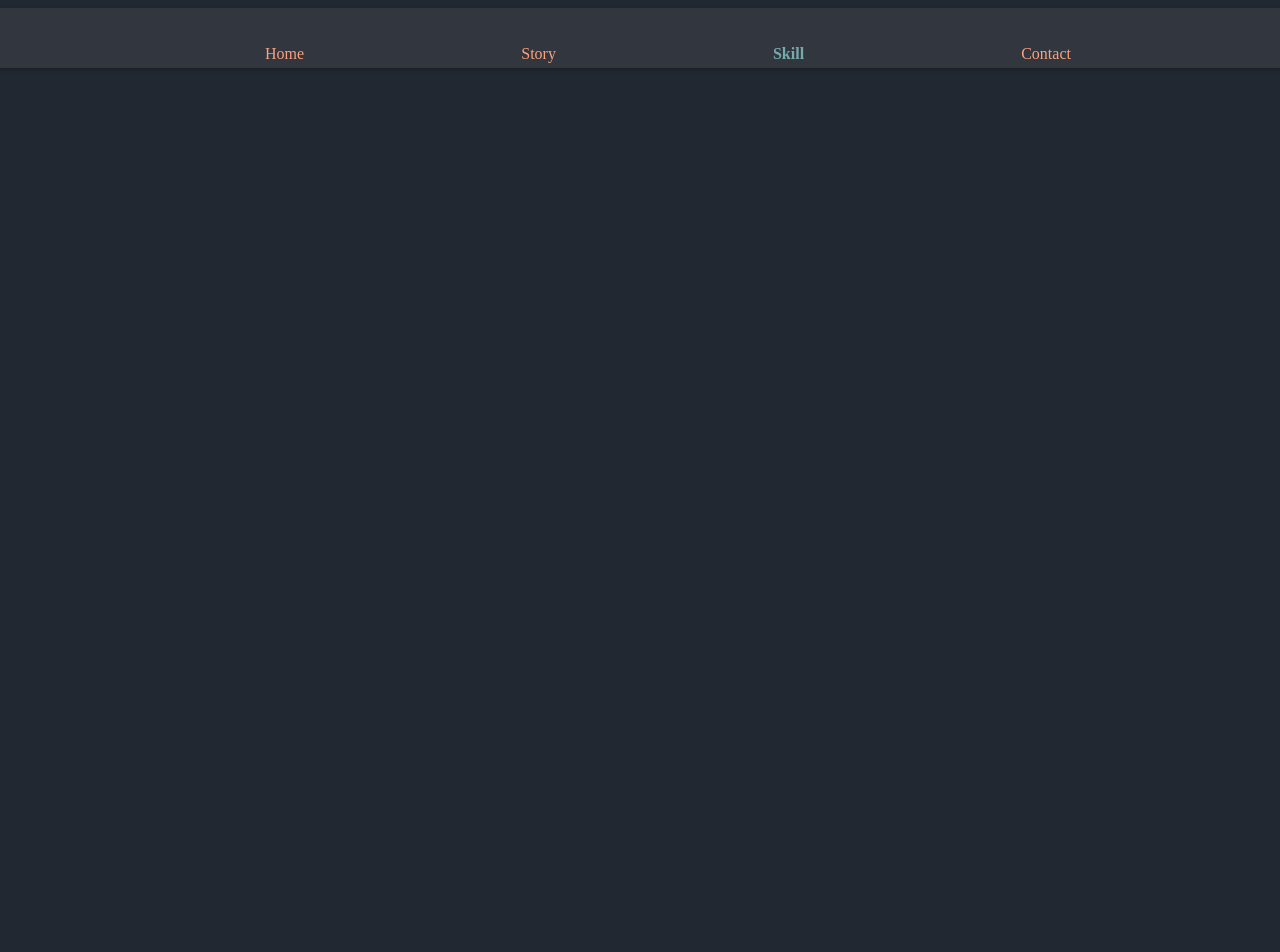
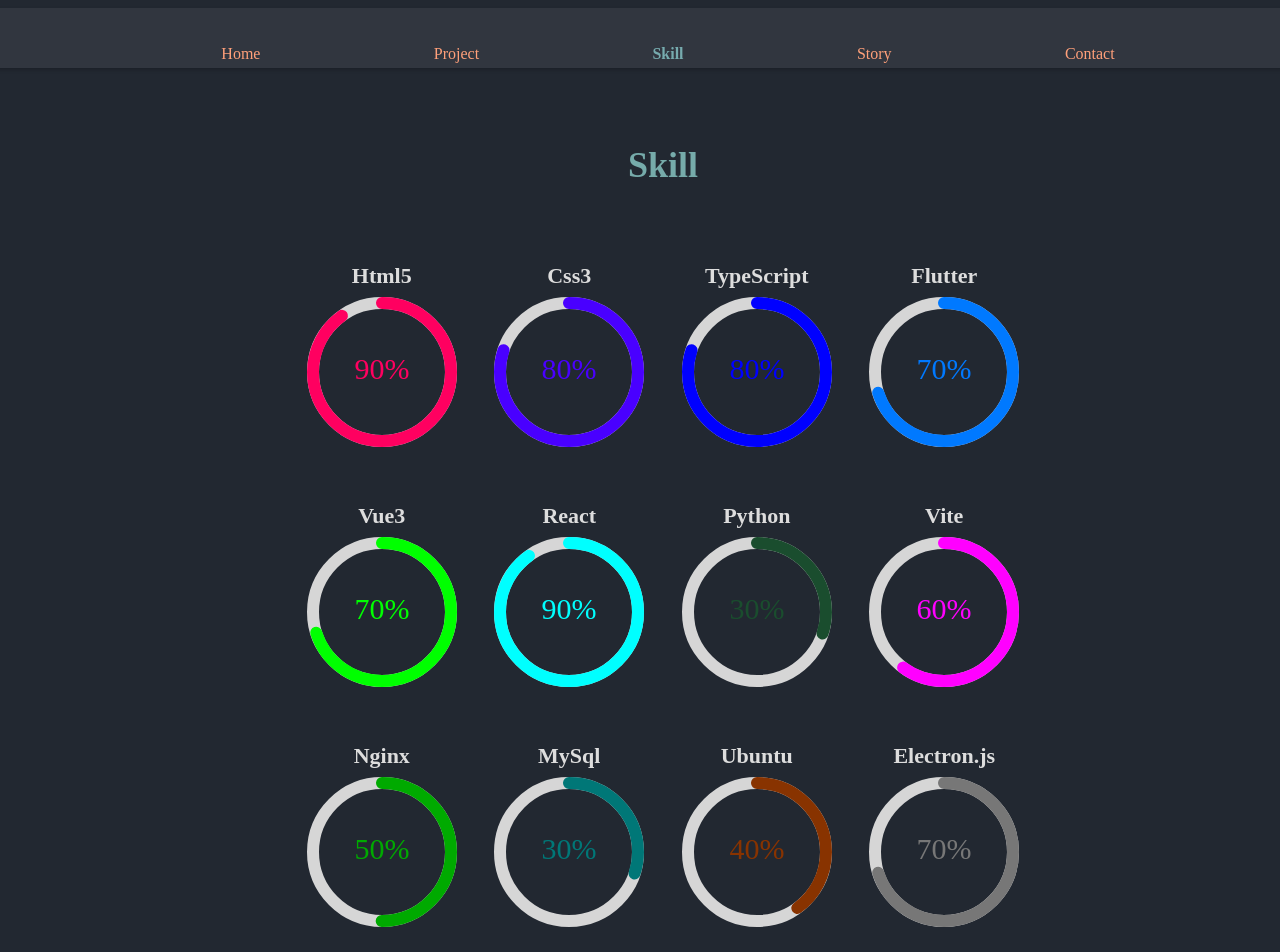
Before and after one commit to codingbeom/hanbat-portfolio, a React (Vite) app: page /skill in a window 1280 px wide. Shown: the top 952 px of the page. Before the commit the page ends 800 px from the top, so only its background shows below. Built offline with nearby package versions, Linux system fonts and the light colour scheme.

Commit message:
끝낼래..

```diff
--- a/package.json
+++ b/package.json
@@ -20,6 +20,8 @@
 		"react-dom": "^18.2.0",
 		"react-pro-sidebar": "^1.1.0",
 		"react-router-dom": "^6.22.3",
+		"react-slick": "^0.30.2",
+		"slick-carousel": "^1.8.1",
 		"styled-components": "^6.1.8"
 	},
 	"devDependencies": {
--- a/src/App.tsx
+++ b/src/App.tsx
@@ -2,6 +2,7 @@
 import Wrapper from './Wrapper';
 import Contact from './pages/Contact';
 import Home from './pages/Home';
+import Project from './pages/Project';
 import Skill from './pages/Skill';
 import Story from './pages/Story';
 
@@ -14,6 +15,7 @@
 					<Route path="/story" element={Story()} />
 					<Route path="/skill" element={Skill()} />
 					<Route path="/contact" element={Contact()} />
+					<Route path="/project" element={Project()} />
 				</Routes>
 			</Wrapper>
 		</>
--- a/src/Wrapper.tsx
+++ b/src/Wrapper.tsx
@@ -63,12 +63,16 @@
 		name: 'Home',
 	},
 	{
-		href: '/story',
-		name: 'Story',
+		href: '/project',
+		name: 'Project',
 	},
 	{
 		href: '/skill',
 		name: 'Skill',
+	},
+	{
+		href: '/story',
+		name: 'Story',
 	},
 	{
 		href: '/contact',
--- a/src/assets/styles/global.ts
+++ b/src/assets/styles/global.ts
@@ -50,4 +50,19 @@
 	html ::-webkit-scrollbar-track {
 		background: transparent;
 	}
+	.slick-slide {
+		& > div {
+			& > div {
+				height: 60vh;
+				& > h1 {
+					text-align: center;
+				}
+			}
+		}
+		& img {
+			object-fit: fill;
+			width: 100%;
+			height: 60vh;
+		}
+	}
 `;
--- a/src/main.tsx
+++ b/src/main.tsx
@@ -1,5 +1,7 @@
 import ReactDOM from 'react-dom/client';
 import { BrowserRouter } from 'react-router-dom';
+import 'slick-carousel/slick/slick-theme.css';
+import 'slick-carousel/slick/slick.css';
 import App from './App.tsx';
 import { GlobalStyleProvider } from './assets/styles/global.ts';
 
--- a/src/pages/Contact.tsx
+++ b/src/pages/Contact.tsx
@@ -1,7 +1,8 @@
+import { motion } from 'framer-motion';
 import { Envelope, GeoAlt, Phone } from 'react-bootstrap-icons';
 import styled from 'styled-components';
 
-const Section = styled.section`
+const Section = styled(motion.section)`
 	padding: 40px 0;
 `;
 
@@ -79,7 +80,16 @@
 
 function Contact() {
 	return (
-		<Section id="contact">
+		<Section
+			initial={{ opacity: 0, y: 100 }}
+			whileInView={{ opacity: 1, y: 0 }}
+			viewport={{ once: false }}
+			transition={{
+				ease: 'easeInOut',
+				duration: 2,
+				y: { duration: 1 },
+			}}
+		>
 			<Container>
 				<Title>
 					<h2>Contact</h2>
--- a/src/pages/Home.tsx
+++ b/src/pages/Home.tsx
@@ -1,6 +1,7 @@
+import { motion } from 'framer-motion';
 import styled from 'styled-components';
 
-const ResumeSection = styled.section`
+const ResumeSection = styled(motion.section)`
 	padding: 40px 0;
 `;
 
@@ -119,7 +120,16 @@
 
 function Home() {
 	return (
-		<ResumeSection>
+		<ResumeSection
+			initial={{ opacity: 0, y: 100 }}
+			whileInView={{ opacity: 1, y: 0 }}
+			viewport={{ once: false }}
+			transition={{
+				ease: 'easeInOut',
+				duration: 2,
+				y: { duration: 1 },
+			}}
+		>
 			<Container>
 				<SectionTitle>
 					<h2>Career</h2>
--- /dev/null
+++ b/src/pages/Project.tsx
@@ -0,0 +1,147 @@
+import { motion } from 'framer-motion';
+import Slider from 'react-slick';
+
+import styled from 'styled-components';
+
+import CaptionWeb from '../assets/images/caption_web.png';
+import ElectronVue from '../assets/images/electron_vue.png';
+import ElectronVue2 from '../assets/images/electron_vue2.png';
+import FirstJsp from '../assets/images/first_jsp.png';
+import ShareMobile from '../assets/images/share_mobile.png';
+import SharePc from '../assets/images/share_pc.png';
+import Silkroad from '../assets/images/silkroad_admin.png';
+import TkitaDual from '../assets/images/tkita_dual_dark.jpg';
+import TkitaMain from '../assets/images/tkita_main.jpg';
+import TkitaSingle from '../assets/images/tkita_single.jpg';
+import VueWeb from '../assets/images/vue_web.png';
+import VueWeb2 from '../assets/images/vue_web2.png';
+
+const Section = styled(motion.section)`
+	display: flex;
+	padding: 40px 0;
+`;
+
+const Container = styled.div`
+	width: 100%;
+	max-width: 1200px;
+	margin: 0 auto;
+	padding: 0 15px;
+	@media screen and (max-width: 1300px) {
+		max-width: 1150px;
+	}
+	@media screen and (max-width: 1200px) {
+		max-width: 1050px;
+	}
+	@media screen and (max-width: 1100px) {
+		max-width: 950px;
+	}
+	@media screen and (max-width: 1000px) {
+		max-width: 850px;
+	}
+	@media screen and (max-width: 900px) {
+		max-width: 750px;
+	}
+	@media screen and (max-width: 800px) {
+		max-width: 650px;
+	}
+	@media screen and (max-width: 700px) {
+		max-width: 550px;
+	}
+	@media screen and (max-width: 600px) {
+		max-width: 450px;
+	}
+	@media screen and (max-width: 500px) {
+		max-width: 300px;
+	}
+`;
+
+const Title = styled.div`
+	text-align: center;
+	margin-bottom: 30px;
+
+	h2 {
+		font-size: 36px;
+		color: #76abaa;
+		margin-bottom: 10px;
+	}
+`;
+
+function Project() {
+	const settings = {
+		dots: true, // 개수 표시 점
+		infinite: true, // 무한 캐러셀
+		speed: 500, // 다음 컨텐츠 까지의 속도
+		slidesToScroll: 1, // 스크롤 시 넘어가는 컨텐츠 수
+		// centerMode: true, // 현재 컨텐츠 가운데 정렬
+		autoplay: true, // 자동 캐러셀
+		autoplaySpeed: 4000, // 자동 캐러셀 속도
+		draggable: false, // 드래그
+		fade: false, // 사라졌다 나타나는 효과
+		arrows: true, // 좌,우 버튼
+		vertical: false, // 세로 캐러셀
+		initialSlide: 0, // 첫 컨텐츠 번호
+		pauseOnFocus: true, // focus시 정지
+		pauseOnHover: true, // hover시 정지
+	};
+	return (
+		<Section
+			initial={{ opacity: 0, y: 100 }}
+			whileInView={{ opacity: 1, y: 0 }}
+			viewport={{ once: false }}
+			transition={{
+				ease: 'easeInOut',
+				duration: 2,
+				y: { duration: 1 },
+			}}
+		>
+			<Container>
+				<Title>
+					<h2>Project</h2>
+				</Title>
+				<Slider {...settings}>
+					<div>
+						<img src={FirstJsp} />
+					</div>
+					<div>
+						<img src={ElectronVue} />
+					</div>
+					<div>
+						<img src={ElectronVue2} />
+					</div>
+					<div>
+						<img src={VueWeb} />
+					</div>
+					<div>
+						<img src={VueWeb2} />
+					</div>
+					<div>
+						<img src={SharePc} />
+					</div>
+					<div>
+						<img src={Silkroad} />
+					</div>
+					<div>
+						<img src={CaptionWeb} />
+					</div>
+					<div>
+						<img src={ShareMobile} />
+					</div>
+					<div>
+						<img src={TkitaMain} />
+					</div>
+					<div>
+						<img src={TkitaSingle} />
+					</div>
+					<div>
+						<img src={TkitaDual} />
+					</div>
+					<div>
+						<h1>end...</h1>
+					</div>
+				</Slider>
+			</Container>
+		</Section>
+	);
+}
+
+export default Project;
--- a/src/pages/Skill.tsx
+++ b/src/pages/Skill.tsx
@@ -1,166 +1,253 @@
-// // .skills .progress {
-// // 	height: 60px;
-// // 	display: block;
-// // 	background: none;
-// // 	border-radius: 0;
-// // }
-// // .skills .progress .skill {
-// // 	padding: 0;
-// // 	margin: 0 0 6px 0;
-// // 	text-transform: uppercase;
-// // 	display: block;
-// // 	font-weight: 600;
-// // 	font-family: "Poppins", sans-serif;
-// // 	color: #050d18;
-// // }
-// // .skills .progress .skill .val {
-// // 	float: right;
-// // 	font-style: normal;
-// // }
-// // .skills .progress-bar-wrap {
-// // 	background: #dce8f8;
-// // 	height: 10px;
-// // }
-// // .skills .progress-bar {
-// // 	width: 1px;
-// // 	height: 10px;
-// // 	transition: 0.9s;
-// // 	background-color: #149ddd;
-// }
+import { motion } from 'framer-motion';
+import { CircularProgressbar, buildStyles } from 'react-circular-progressbar';
+import 'react-circular-progressbar/dist/styles.css';
+import styled from 'styled-components';
+
+const Section = styled(motion.section)`
+	padding: 40px 0;
+`;
+
+const Container = styled.div`
+	width: 100%;
+	max-width: 1200px;
+	margin: 0 auto;
+	padding: 0 15px;
+`;
+
+const Title = styled.div`
+	text-align: center;
+	margin-bottom: 30px;
+
+	h2 {
+		font-size: 36px;
+		color: #76abaa;
+		margin-bottom: 10px;
+	}
+`;
+
+const InfoRow = styled.div`
+	display: flex;
+	flex-wrap: wrap;
+	justify-content: center;
+	align-items: stretch;
+	& > h3 {
+		font-size: 22px;
+		margin-bottom: 5px;
+	}
+`;
+
+const InfoBox = styled.div`
+	flex: 0.25;
+	margin: 15px 15px;
+	text-align: center;
+	display: flex;
+	justify-content: center;
+	align-items: center;
+	flex-direction: column;
+	& > h3 {
+		font-size: 22px;
+		margin-bottom: 5px;
+	}
+`;
+
+const ProgressBox = styled.div`
+	width: 150px;
+	height: 150px;
+`;
 
 function Skill() {
-	return <></>;
-	// 	return <section id="skills" className="skills section-bg">
-	//   <div className="container">
-	//     <div className="section-title">
-	//       <h2>Skills</h2>
-	//       <p></p>
-	//     </div>
-	//     <div className="row skills-content">
-	//       <div className="col-lg-6" data-aos="fade-up">
-	//         <div className="progress">
-	//           <span className="skill">Html5 <i className="val">90%</i></span>
-	//           <div className="progress-bar-wrap" style={{borderRadius: "5px"}}>
-	//             <div
-	//               className="progress-bar"
-	//               role="progressbar"
-	//               aria-valuenow="90"
-	//               aria-valuemin="0"
-	//               aria-valuemax="100"
-	//               style="border-radius: 5px; background-color: #ff0060"
-	//             ></div>
-	//           </div>
-	//         </div>
-	//         <div className="progress">
-	//           <span className="skill">CSS3 <i className="val">80%</i></span>
-	//           <div className="progress-bar-wrap" style="border-radius: 5px">
-	//             <div
-	//               className="progress-bar"
-	//               role="progressbar"
-	//               aria-valuenow="80"
-	//               aria-valuemin="0"
-	//               aria-valuemax="100"
-	//               style="border-radius: 5px; background-color: #ff8400"
-	//             ></div>
-	//           </div>
-	//         </div>
-	//         <div className="progress">
-	//           <span className="skill">JavaScript <i className="val">80%</i></span>
-	//           <div className="progress-bar-wrap" style="border-radius: 5px">
-	//             <div
-	//               className="progress-bar"
-	//               role="progressbar"
-	//               aria-valuenow="80"
-	//               aria-valuemin="0"
-	//               aria-valuemax="100"
-	//               style="border-radius: 5px; background-color: #f6fa70"
-	//             ></div>
-	//           </div>
-	//         </div>
-	//         <div className="progress">
-	//           <span className="skill">TypeScript <i className="val">80%</i></span>
-	//           <div className="progress-bar-wrap" style="border-radius: 5px">
-	//             <div
-	//               className="progress-bar"
-	//               role="progressbar"
-	//               aria-valuenow="80"
-	//               aria-valuemin="0"
-	//               aria-valuemax="100"
-	//               style="border-radius: 5px; background-color: #00dfa2"
-	//             ></div>
-	//           </div>
-	//         </div>
-	//       </div>
-	//       <div className="col-lg-6" data-aos="fade-up" data-aos-delay="100">
-	//         <div className="progress">
-	//           <span className="skill">Vue.js3 <i className="val">90%</i></span>
-	//           <div className="progress-bar-wrap" style="border-radius: 5px">
-	//             <div
-	//               className="progress-bar"
-	//               role="progressbar"
-	//               aria-valuenow="90"
-	//               aria-valuemin="0"
-	//               aria-valuemax="100"
-	//               style="border-radius: 5px; background-color: #0079ff"
-	//             ></div>
-	//           </div>
-	//         </div>
-	//         <div className="progress">
-	//           <span className="skill">React.js3 <i className="val">80%</i></span>
-	//           <div className="progress-bar-wrap" style="border-radius: 5px">
-	//             <div
-	//               className="progress-bar"
-	//               role="progressbar"
-	//               aria-valuenow="80"
-	//               aria-valuemin="0"
-	//               aria-valuemax="100"
-	//               style="border-radius: 5px; background-color: #060047"
-	//             ></div>
-	//           </div>
-	//         </div>
-	//         <div className="progress">
-	//           <span className="skill">Nginx<i className="val">60%</i></span>
-	//           <div className="progress-bar-wrap" style="border-radius: 5px">
-	//             <div
-	//               className="progress-bar"
-	//               role="progressbar"
-	//               aria-valuenow="60"
-	//               aria-valuemin="0"
-	//               aria-valuemax="100"
-	//               style="border-radius: 5px; background-color: #3f0071"
-	//             ></div>
-	//           </div>
-	//         </div>
-	//         <div className="progress">
-	//           <span className="skill">Python <i className="val">60%</i></span>
-	//           <div className="progress-bar-wrap" style="border-radius: 5px">
-	//             <div
-	//               className="progress-bar"
-	//               role="progressbar"
-	//               aria-valuenow="60"
-	//               aria-valuemin="0"
-	//               aria-valuemax="100"
-	//               style="border-radius: 5px; background-color: #4f200d"
-	//             ></div>
-	//           </div>
-	//         </div>
-	//         <div className="progress">
-	//           <span className="skill">Flutter <i className="val">60%</i></span>
-	//           <div className="progress-bar-wrap" style="border-radius: 5px">
-	//             <div
-	//               className="progress-bar"
-	//               role="progressbar"
-	//               aria-valuenow="60"
-	//               aria-valuemin="0"
-	//               aria-valuemax="100"
-	//               style="border-radius: 5px; background-color: #000000"
-	//             ></div>
-	//           </div>
-	//         </div>
-	//       </div>
-	//     </div>
-	//   </div>
-	// </section>;
+	return (
+		<Section
+			initial={{ opacity: 0, y: 100 }}
+			whileInView={{ opacity: 1, y: 0 }}
+			viewport={{ once: false }}
+			transition={{
+				ease: 'easeInOut',
+				duration: 2,
+				y: { duration: 1 },
+			}}
+		>
+			<Container>
+				<Title>
+					<h2>Skill</h2>
+				</Title>
+				<InfoRow>
+					<InfoBox>
+						<h3>Html5</h3>
+						<ProgressBox>
+							<CircularProgressbar
+								value={0.9}
+								maxValue={1}
+								text={`${0.9 * 100}%`}
+								styles={buildStyles({
+									pathColor: '#ff0060',
+									textColor: '#ff0060',
+								})}
+							/>
+						</ProgressBox>
+					</InfoBox>
+					<InfoBox>
+						<h3>Css3</h3>
+						<ProgressBox>
+							<CircularProgressbar
+								value={0.8}
+								maxValue={1}
+								text={`${0.8 * 100}%`}
+								styles={buildStyles({
+									pathColor: '#4900ff',
+									textColor: '#4900ff',
+								})}
+							/>
+						</ProgressBox>
+					</InfoBox>
+					<InfoBox>
+						<h3>TypeScript</h3>
+						<ProgressBox>
+							<CircularProgressbar
+								value={0.8}
+								maxValue={1}
+								text={`${0.8 * 100}%`}
+								styles={buildStyles({
+									pathColor: '#0000ff',
+									textColor: '#0000ff',
+								})}
+							/>
+						</ProgressBox>
+					</InfoBox>
+					<InfoBox>
+						<h3>Flutter</h3>
+						<ProgressBox>
+							<CircularProgressbar
+								value={0.7}
+								maxValue={1}
+								text={`${0.7 * 100}%`}
+								styles={buildStyles({
+									pathColor: '#0079ff',
+									textColor: '#0079ff',
+								})}
+							/>
+						</ProgressBox>
+					</InfoBox>
+				</InfoRow>
+				<InfoRow>
+					<InfoBox>
+						<h3>Vue3</h3>
+						<ProgressBox>
+							<CircularProgressbar
+								value={0.7}
+								maxValue={1}
+								text={`${0.7 * 100}%`}
+								styles={buildStyles({
+									pathColor: '#00ff00',
+									textColor: '#00ff00',
+								})}
+							/>
+						</ProgressBox>
+					</InfoBox>
+					<InfoBox>
+						<h3>React</h3>
+						<ProgressBox>
+							<CircularProgressbar
+								value={0.9}
+								maxValue={1}
+								text={`${0.9 * 100}%`}
+								styles={buildStyles({
+									pathColor: '#00ffff',
+									textColor: '#00ffff',
+								})}
+							/>
+						</ProgressBox>
+					</InfoBox>
+					<InfoBox>
+						<h3>Python</h3>
+						<ProgressBox>
+							<CircularProgressbar
+								value={0.3}
+								maxValue={1}
+								text={`${0.3 * 100}%`}
+								styles={buildStyles({
+									pathColor: '#1A4D2E',
+									textColor: '#1A4D2E',
+								})}
+							/>
+						</ProgressBox>
+					</InfoBox>
+					<InfoBox>
+						<h3>Vite</h3>
+						<ProgressBox>
+							<CircularProgressbar
+								value={0.6}
+								maxValue={1}
+								text={`${0.6 * 100}%`}
+								styles={buildStyles({
+									pathColor: '#ff00ff',
+									textColor: '#ff00ff',
+								})}
+							/>
+						</ProgressBox>
+					</InfoBox>
+				</InfoRow>
+				<InfoRow>
+					<InfoBox>
+						<h3>Nginx</h3>
+						<ProgressBox>
+							<CircularProgressbar
+								value={0.5}
+								maxValue={1}
+								text={`${0.5 * 100}%`}
+								styles={buildStyles({
+									pathColor: '#00aa00',
+									textColor: '#00aa00',
+								})}
+							/>
+						</ProgressBox>
+					</InfoBox>
+					<InfoBox>
+						<h3>MySql</h3>
+						<ProgressBox>
+							<CircularProgressbar
+								value={0.3}
+								maxValue={1}
+								text={`${0.3 * 100}%`}
+								styles={buildStyles({
+									pathColor: '#007777',
+									textColor: '#007777',
+								})}
+							/>
+						</ProgressBox>
+					</InfoBox>
+					<InfoBox>
+						<h3>Ubuntu</h3>
+						<ProgressBox>
+							<CircularProgressbar
+								value={0.4}
+								maxValue={1}
+								text={`${0.4 * 100}%`}
+								styles={buildStyles({
+									pathColor: '#883300',
+									textColor: '#883300',
+								})}
+							/>
+						</ProgressBox>
+					</InfoBox>
+					<InfoBox>
+						<h3>Electron.js</h3>
+						<ProgressBox>
+							<CircularProgressbar
+								value={0.7}
+								maxValue={1}
+								text={`${0.7 * 100}%`}
+								styles={buildStyles({
+									pathColor: '#777777',
+									textColor: '#777777',
+								})}
+							/>
+						</ProgressBox>
+					</InfoBox>
+				</InfoRow>
+			</Container>
+		</Section>
+	);
 }
 
 export default Skill;
--- a/src/pages/Story.tsx
+++ b/src/pages/Story.tsx
@@ -3,12 +3,13 @@
 import ReactCardFlip from 'react-card-flip';
 import styled from 'styled-components';
 
+import { motion } from 'framer-motion';
 import Chapter1 from '../assets/images/001.png';
 import Chapter2 from '../assets/images/002.png';
 import Chapter3 from '../assets/images/003.png';
 import Chapter4 from '../assets/images/004.png';
 
-const StoryContainer = styled.div`
+const StoryContainer = styled(motion.div)`
 	width: 100%;
 	padding: 20px;
 `;
@@ -96,7 +97,16 @@
 	};
 
 	return (
-		<StoryContainer>
+		<StoryContainer
+			initial={{ opacity: 0, y: 100 }}
+			whileInView={{ opacity: 1, y: 0 }}
+			viewport={{ once: false }}
+			transition={{
+				ease: 'easeInOut',
+				duration: 2,
+				y: { duration: 1 },
+			}}
+		>
 			<StoryNavbar story={story} />
 			{story.map((item, idx) => (
 				<ReactCardFlip
```
Also changed, not shown: 1 other file (tests, documents, lock files or other folders).
